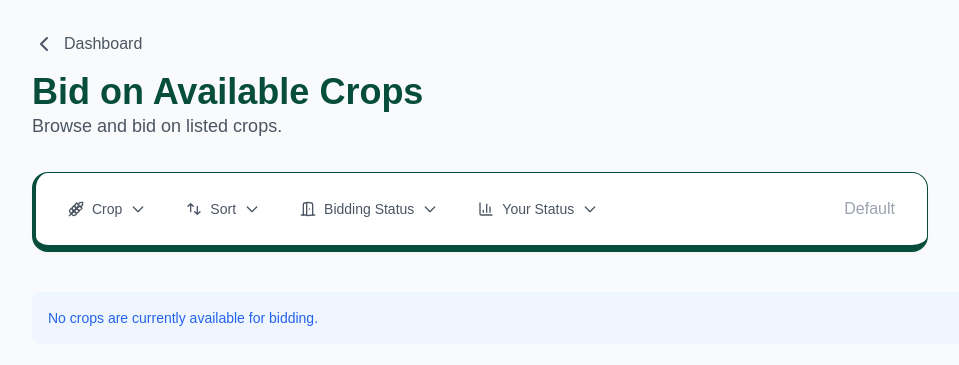
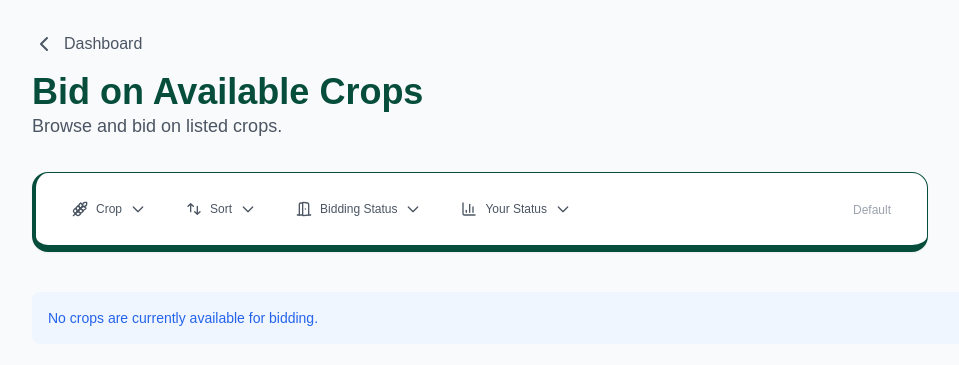
Before and after one commit to ianneyy/ahv2, a PHP site: page /AHV2/partner/bid_crops.php in a window 1280 px wide. Shown: the top 365 px of the page, without its empty margins (0-959 px from the left). Run offline with PHP 8.4, Linux system fonts and the light colour scheme; the visitor is signed in with stand-in values (Sample User, id 1); data that the repository does not hold is empty; some libraries are stand-ins or nearby versions.

Commit message:
bid_crops resonspive

```diff
--- a/partner/bid_crops.php
+++ b/partner/bid_crops.php
@@ -178,15 +178,15 @@ while ($row = $result->fetch_assoc()) {
         class="max-w-4xl mb-10 bg-white rounded-2xl shadow-sm border  border-b-[7px] border-l-[4px] border-emerald-900 ">
         <form method="GET">
           <!-- Header with Sort and View buttons -->
-          <div class="flex items-center gap-2 p-4 border-gray-200">
+          <div class="flex items-center  gap-1 mx-1 lg:gap-2 p-1 lg:p-4 border-gray-200 overflow-x-auto lg:overflow-hidden">
             <!-- Sort Button -->
 
 
             <!-- View Button -->
             <button type="button" id="cropButton"
-              class="flex items-center gap-2 bg-white text-gray-600 px-4 py-2 rounded-md text-sm font-medium transition-colors duration-200">
+              class="flex items-center gap-2 bg-white text-gray-600 px-2 lg:px-4 py-2 rounded-md text-sm font-medium transition-colors duration-200">
               <i data-lucide="wheat" class="h-4 w-4"></i>
-              <span id="crop"><?php echo ucfirst(htmlspecialchars($_GET['croptype'] ?? 'Crop')); ?>
+              <span class="text-xs lg:text-md" id="crop"><?php echo ucfirst(htmlspecialchars($_GET['croptype'] ?? 'Crop')); ?>
               </span>
               <svg id="cropArrow" class="w-4 h-4 transition-transform duration-200" fill="none" stroke="currentColor"
                 viewBox="0 0 24 24">
@@ -197,7 +197,7 @@ while ($row = $result->fetch_assoc()) {
 
 
             <button type="button" id="sortButton"
-              class="flex items-center gap-2 bg-white text-gray-600   px-4 py-2 rounded-md text-sm font-medium transition-colors duration-200">
+              class="flex items-center gap-2 bg-white text-gray-600  px-2 lg:px-4 py-2 rounded-md text-sm font-medium transition-colors duration-200">
               <svg class="w-4 h-4" fill="none" stroke="currentColor" viewBox="0 0 24 24">
                 <path stroke-linecap="round" stroke-linejoin="round" stroke-width="2"
                   d="M7 16V4m0 0L3 8m4-4l4 4m6 0v12m0 0l4-4m-4 4l-4-4" />
@@ -210,7 +210,7 @@ while ($row = $result->fetch_assoc()) {
                 default => 'Sort'
               };
               ?>
-              <span><?= $sortLabel ?></span>
+              <span class="text-xs lg:text-md"><?= $sortLabel ?></span>
               <svg id="sortArrow" class="w-4 h-4 transition-transform duration-200" fill="none" stroke="currentColor"
                 viewBox="0 0 24 24">
                 <path stroke-linecap="round" stroke-linejoin="round" stroke-width="2" d="M19 9l-7 7-7-7" />
@@ -218,7 +218,7 @@ while ($row = $result->fetch_assoc()) {
             </button>
 
             <button type="button" id="biddingStatusButton"
-              class="flex items-center gap-2 bg-white text-gray-600   px-4 py-2 rounded-md text-sm font-medium transition-colors duration-200">
+              class="flex items-center gap-2 bg-white text-gray-600 px-2 lg:px-4 py-2 rounded-md text-sm font-medium transition-colors duration-200">
               <i data-lucide="door-open" class="h-4 w-4"></i>
 
               <?php
@@ -229,14 +229,14 @@ while ($row = $result->fetch_assoc()) {
                 default => 'Bidding Status'
               };
               ?>
-              <span><?= $bidLabel ?></span>
+              <span class="text-xs lg:text-md max-w-[50px] lg:max-w-[100px] truncate sm:whitespace-nowrap block"><?= $bidLabel ?></span>
               <svg id="biddingStatusArrow" class="w-4 h-4 transition-transform duration-200" fill="none"
                 stroke="currentColor" viewBox="0 0 24 24">
                 <path stroke-linecap="round" stroke-linejoin="round" stroke-width="2" d="M19 9l-7 7-7-7" />
               </svg>
             </button>
             <button type="button" id="yourStatusButton"
-              class="flex items-center gap-2 bg-white text-gray-600   px-4 py-2 rounded-md text-sm font-medium transition-colors duration-200">
+              class="flex items-center gap-2 bg-white text-gray-600 px-2 lg:px-4 py-2 rounded-md text-sm font-medium transition-colors duration-200">
               <i data-lucide="chart-column" class="h-4 w-4"></i>
               <?php
               $userLabel = match ($_GET['userstatus'] ?? null) {
@@ -246,7 +246,7 @@ while ($row = $result->fetch_assoc()) {
                 default => 'Your Status'
               };
               ?>
-              <span><?= $userLabel ?></span>
+              <span class="text-xs lg:text-md max-w-[50px] lg:max-w-[100px] truncate sm:whitespace-nowrap block"><?= $userLabel ?></span>
               <svg id="yourStatusArrow" class="w-4 h-4 transition-transform duration-200" fill="none"
                 stroke="currentColor" viewBox="0 0 24 24">
                 <path stroke-linecap="round" stroke-linejoin="round" stroke-width="2" d="M19 9l-7 7-7-7" />
@@ -304,11 +304,11 @@ while ($row = $result->fetch_assoc()) {
             <button type="button" onclick="window.location.href = 'bid_crops.php';"
               class="ml-auto text-gray-400 hover:text-gray-600 p-2 hover:bg-[#ECF5E9] rounded-lg px-4">
 
-              <span>Default</span>
+              <span class="text-xs lg:text-md">Default</span>
             </button>
           </div>
           <!-- Sort Dropdown Menu -->
-          <div class="relative">
+          <div class="relative z-[999]">
             <!-- Dropdown -->
             <div id="cropDropdown"
               class="hidden absolute left-0 mt-2 w-48 bg-white border border-gray-200 rounded-lg shadow-lg z-50">
@@ -377,7 +377,7 @@ while ($row = $result->fetch_assoc()) {
           <div class="relative">
             <!-- Dropdown -->
             <div id="biddingStatusDropdown"
-              class="hidden absolute left-60 mt-2 w-48 bg-white border border-gray-200 rounded-lg shadow-lg z-50">
+              class="hidden absolute left-0 lg:left-60 mt-2 w-48 bg-white border border-gray-200 rounded-lg shadow-lg z-50">
               <!-- Sort Options -->
               <div data-biddingStatus-value="all"
                 class="flex items-center px-4 py-2 text-sm text-gray-700 hover:bg-gray-50 cursor-pointer">
@@ -409,7 +409,7 @@ while ($row = $result->fetch_assoc()) {
           <div class="relative">
             <!-- Dropdown -->
             <div id="yourStatusDropdown"
-              class="hidden absolute left-80 mt-2 w-48 bg-white border border-gray-200 rounded-lg shadow-lg z-50">
+              class="hidden absolute left-0 lg:left-80 mt-2 w-48 bg-white border border-gray-200 rounded-lg shadow-lg z-50">
               <!-- Sort Options -->
               <div data-yourStatus-value="all"
                 class="flex items-center px-4 py-2 text-sm text-gray-700 hover:bg-gray-50 cursor-pointer">
```
